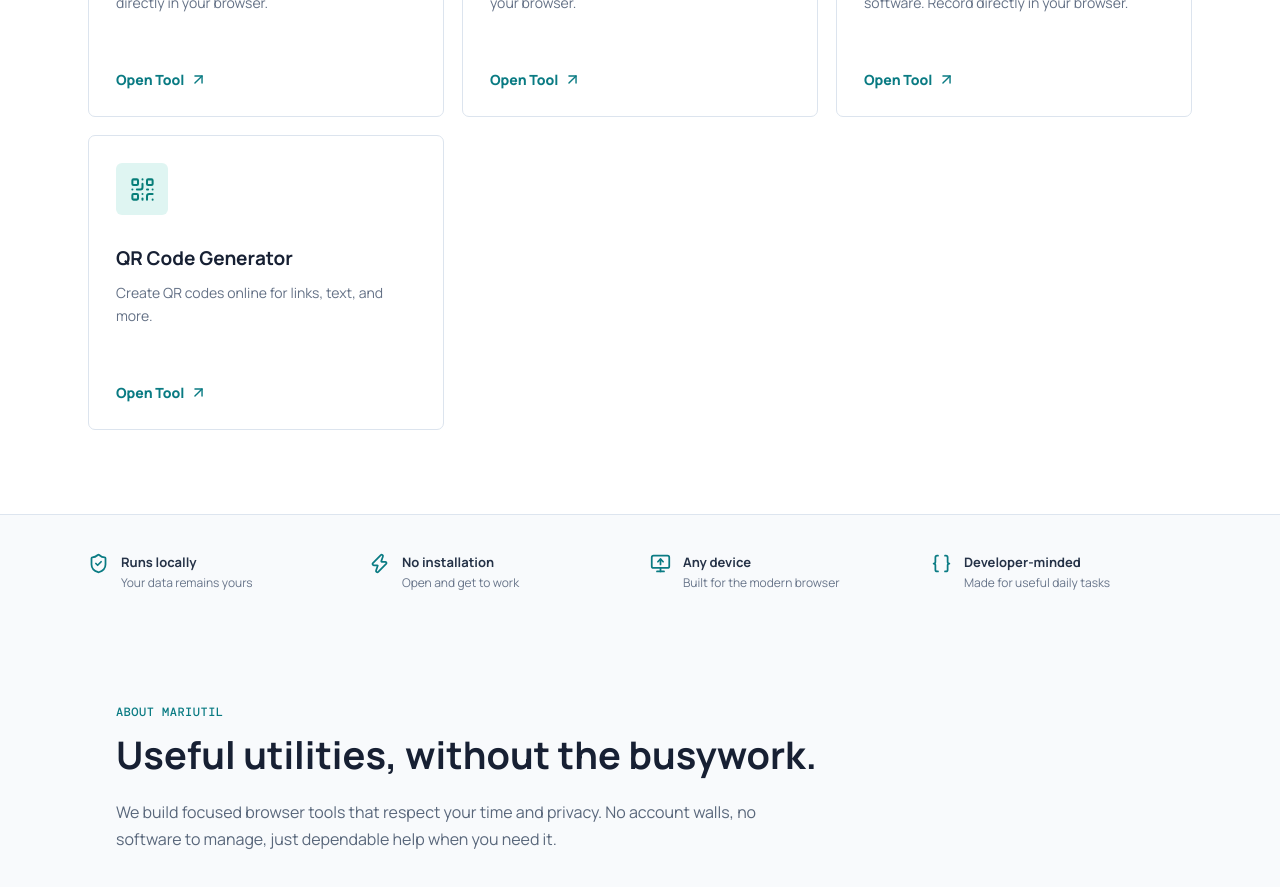
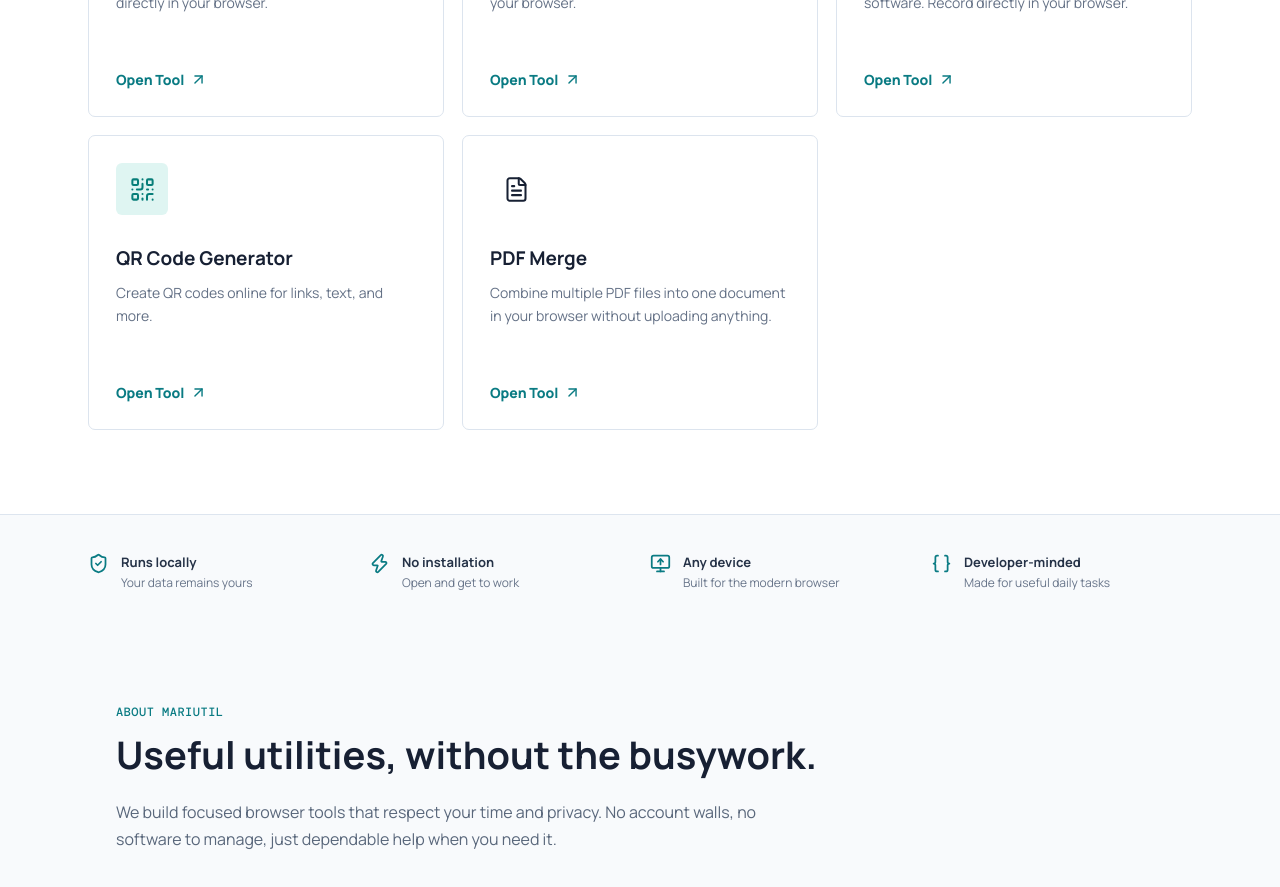
Before and after one commit to poreddymadhukar/mariutil-home, a React (Vite) app: page / in a window 1280 px wide. Shown: the part 1120-2007 px from the top of the page. Built offline with nearby package versions, Linux system fonts and the light colour scheme; no server answers.

Commit message:
pdfmerge

```diff
--- a/index.html
+++ b/index.html
@@ -6,7 +6,7 @@
     <meta name="theme-color" content="#f8fafc" />
     <meta
       name="description"
-      content="Free online tools for developers and everyday work. Format JSON, convert XML to JSON, record your screen, and use lightweight browser-based utilities with no signup required."
+      content="Free online tools for developers and everyday work, including JSON formatting, PDF merging, XML to JSON conversion, and screen recording. No signup required."
     />
     <link rel="canonical" href="https://mariutil.com/" />
     <meta property="og:type" content="website" />
@@ -18,7 +18,7 @@
     />
     <meta
       property="og:description"
-      content="Format JSON, convert XML to JSON, record your screen, and use lightweight browser-based utilities. No signup required."
+      content="Use Mariutil for free online tools including JSON formatting, PDF merging, XML to JSON conversion, and screen recording. No signup required."
     />
     <meta name="twitter:card" content="summary" />
     <meta
@@ -27,7 +27,7 @@
     />
     <meta
       name="twitter:description"
-      content="Format JSON, convert XML to JSON, record your screen, and use lightweight browser-based utilities. No signup required."
+      content="Use Mariutil for free online tools including JSON formatting, PDF merging, XML to JSON conversion, and screen recording. No signup required."
     />
     <title>Mariutil | Free Online Tools for Developers</title>
     <script type="application/ld+json">
@@ -36,7 +36,7 @@
         "@type": "WebSite",
         "name": "Mariutil",
         "url": "https://mariutil.com/",
-        "description": "Free online tools for developers and everyday work, including JSON formatting, XML to JSON conversion, and screen recording."
+        "description": "Free online tools for developers and everyday work, including JSON formatting, PDF merging, XML to JSON conversion, and screen recording."
       }
     </script>
     <script type="application/ld+json">
@@ -90,6 +90,16 @@
             "position": 5,
             "item": {
               "@type": "WebApplication",
+              "name": "PDF Merge",
+              "url": "https://pdfmerge.mariutil.com/",
+              "description": "Merge multiple PDF files into one document in your browser without uploading files to a server."
+            }
+          },
+          {
+            "@type": "ListItem",
+            "position": 6,
+            "item": {
+              "@type": "WebApplication",
               "name": "QR Code Generator",
               "url": "https://qr.mariutil.com/",
               "description": "Create QR codes online for links, text, and more."
--- a/src/App.tsx
+++ b/src/App.tsx
@@ -3,6 +3,7 @@ import {
   Binary,
   Braces,
   CodeXml,
+  FileText,
   KeyRound,
   MonitorUp,
   QrCode,
@@ -76,6 +77,14 @@ const tools: Tool[] = [
     href: "https://qr.mariutil.com/",
     icon: QrCode,
     accent: "teal",
+  },
+  {
+    name: "PDF Merge",
+    description:
+      "Combine multiple PDF files into one document in your browser without uploading anything.",
+    href: "https://pdfmerge.mariutil.com/",
+    icon: FileText,
+    accent: "purple",
   },
 ];
 
```
